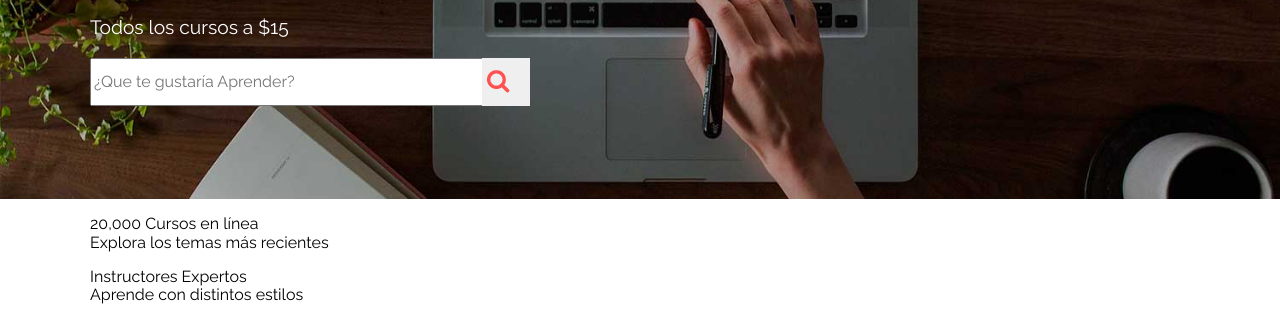
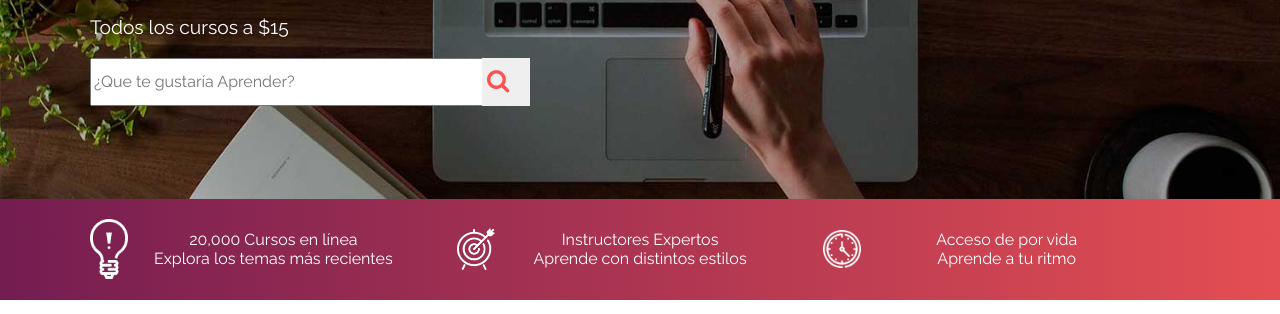
Before and after one commit to ojedam13/Universidad, a website: page index.html in a window 1280 px wide. Shown: the part 271-585 px from the top of the page. Drawn offline with nearby package versions, Linux system fonts and the light colour scheme.

Commit message:
barra_principal

```diff
--- a/scss/_mixins.scss
+++ b/scss/_mixins.scss
@@ -21,6 +21,11 @@
      background-position: center center;
 }
 
+@mixin gradiente($color1, $color2) {
+     background: linear-gradient(to right, $color1 0%, $color2 100%);
+}
+
+
 // Media queries
 
 @mixin telefono {
--- a/scss/app.scss
+++ b/scss/app.scss
@@ -102,3 +102,43 @@ body{
         }
     }
 }
+
+.barra {
+    min-height: 6rem;
+    padding: 1rem;
+    @include gradiente($secundario, $terciario);
+    color: $blanco;
+    display: flex;
+    align-items: center;
+    .iconos{
+        display: flex;
+        flex-direction: column;
+        flex: 1;
+        @include desktop(){
+            flex-direction: row;
+        }
+    }
+
+    .icono{
+        flex: 1;
+        background-position: 5% center!important;
+        @include tablet {
+            background-position: 20% center!important;
+        }
+          @include desktop {
+              background-position: left center !important;
+          }
+        background-size: 2.4rem;
+        text-align: center;
+        &.icono1{
+             @include background-imagen('../img/icono1.png');
+        }
+
+        &.icono2 {
+            @include background-imagen('../img/icono2.png');
+        }
+        &.icono3 {
+            @include background-imagen('../img/icono3.png');
+        }
+    }
+}
```
Also changed, not shown: css/app.css.
